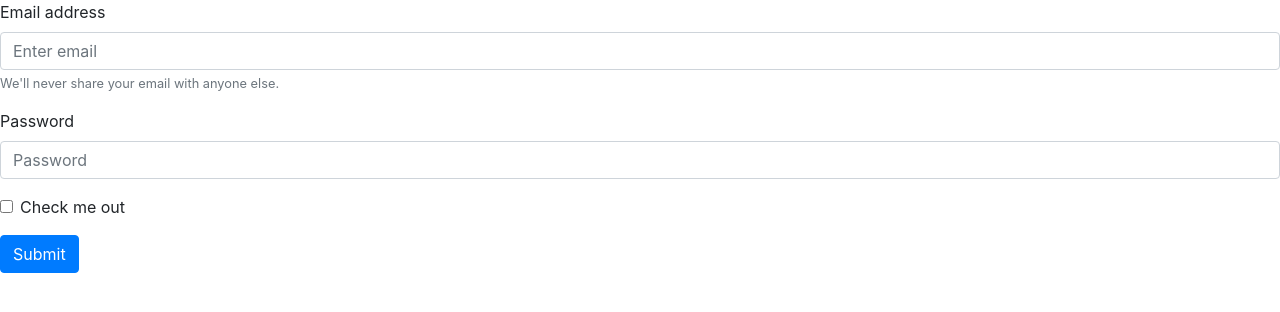
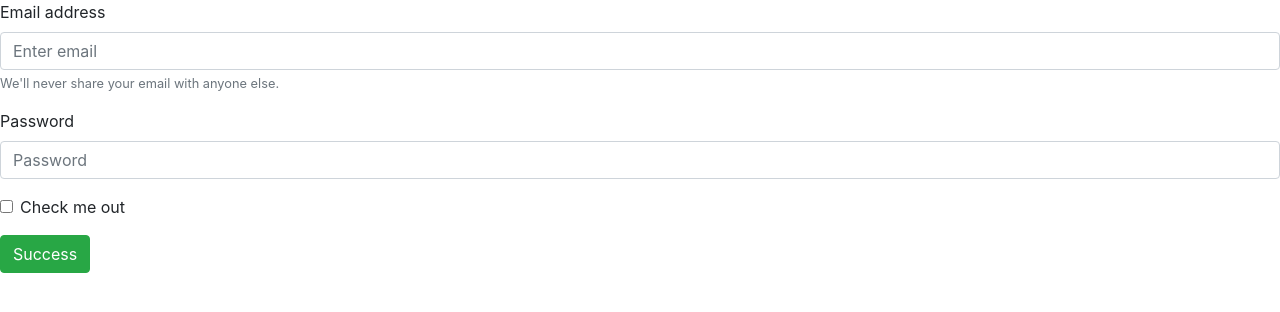
Before and after one commit to sebasolak/bootstrap-form-example, a plain HTML site: page index.html in a window 1280 px wide. Drawn offline with nearby package versions, Linux system fonts and the light colour scheme.

Commit message:
Update index.html

```diff
--- a/index.html
+++ b/index.html
@@ -20,7 +20,7 @@
     <input type="checkbox" class="form-check-input" id="exampleCheck1">
     <label class="form-check-label" for="exampleCheck1">Check me out</label>
   </div>
-  <button type="submit" class="btn btn-primary">Submit</button>
+  <button type="button" class="btn btn-success">Success</button>
     </form>
   </body>
 </html>
```
